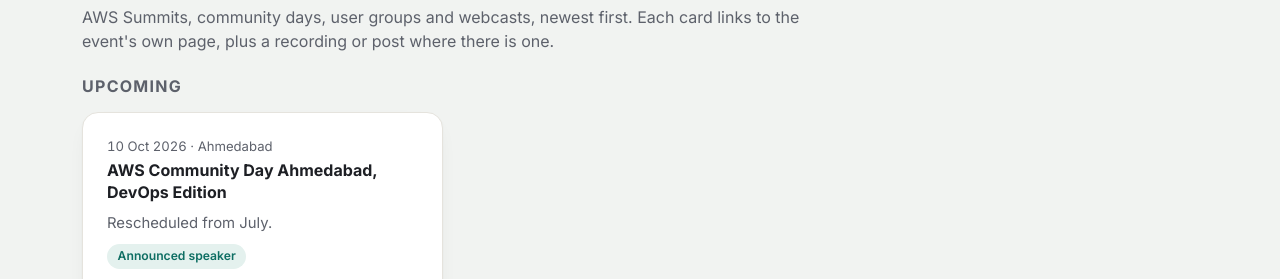
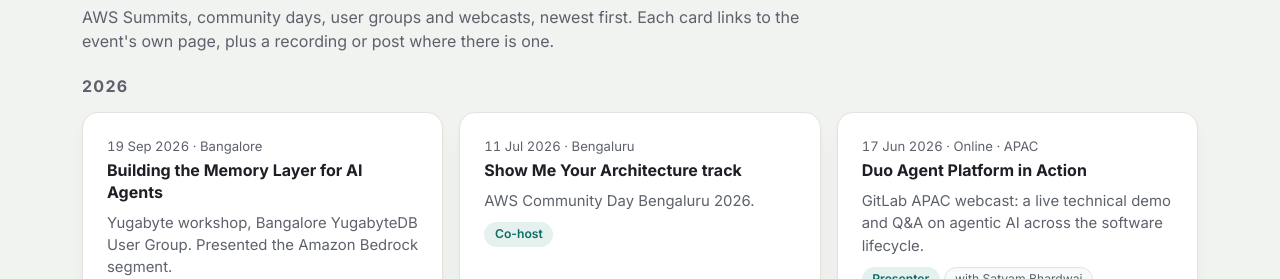
Before and after one commit to schinchli/schinchli.github.io, a plain HTML site: page index.html in a window 1280 px wide. Shown: the part 1710-1989 px from the top of the page. Drawn offline with nearby package versions, Linux system fonts and the light colour scheme.

Commit message:
content: remove upcoming Ahmedabad entry

```diff
--- a/index.html
+++ b/index.html
@@ -344,17 +344,7 @@
     <div class="eyebrow mb-2">Speaking</div>
     <h2 class="section-title mb-2">Talks, workshops and webcasts</h2>
     <p class="lead-muted mb-4">AWS Summits, community days, user groups and webcasts, newest first. Each card links to the event's own page, plus a recording or post where there is one.</p>
-    <h3 class="h6 text-uppercase text-body-secondary fw-bold mt-4 mb-3" style="letter-spacing:.08em">Upcoming</h3>
-    <div class="row g-3">
-      <div class="col-md-6 col-lg-4"><div class="card-x talk p-4 h-100 d-flex flex-column">
-        <div class="when mb-1">10 Oct 2026 · Ahmedabad</div>
-        <h3>AWS Community Day Ahmedabad, DevOps Edition</h3>
-        <p class="mb-2">Rescheduled from July.</p>
-        <div class="mb-3"><span class="pill lead-role">Announced speaker</span></div>
-        <div class="talk-links mt-auto"><a class="talk-link" href="https://www.meetup.com/ahmedabad-amazon-aws-cloud-meetup/events/314814953/"><i class="bi bi-calendar-event"></i>Event page</a> <a class="talk-link" href="https://www.linkedin.com/posts/awsahmedabadcommunity_aws-devopsedition2026-awsome-activity-7467855093321863168-86vP"><i class="bi bi-linkedin"></i>Announcement</a></div>
-      </div></div>
-    </div>
-    <h3 class="h6 text-uppercase text-body-secondary fw-bold mt-5 mb-3" style="letter-spacing:.08em">2026</h3>
+        <h3 class="h6 text-uppercase text-body-secondary fw-bold mt-4 mb-3" style="letter-spacing:.08em">2026</h3>
     <div class="row g-3">
       <div class="col-md-6 col-lg-4"><div class="card-x talk p-4 h-100 d-flex flex-column">
         <div class="when mb-1">19 Sep 2026 · Bangalore</div>
```
